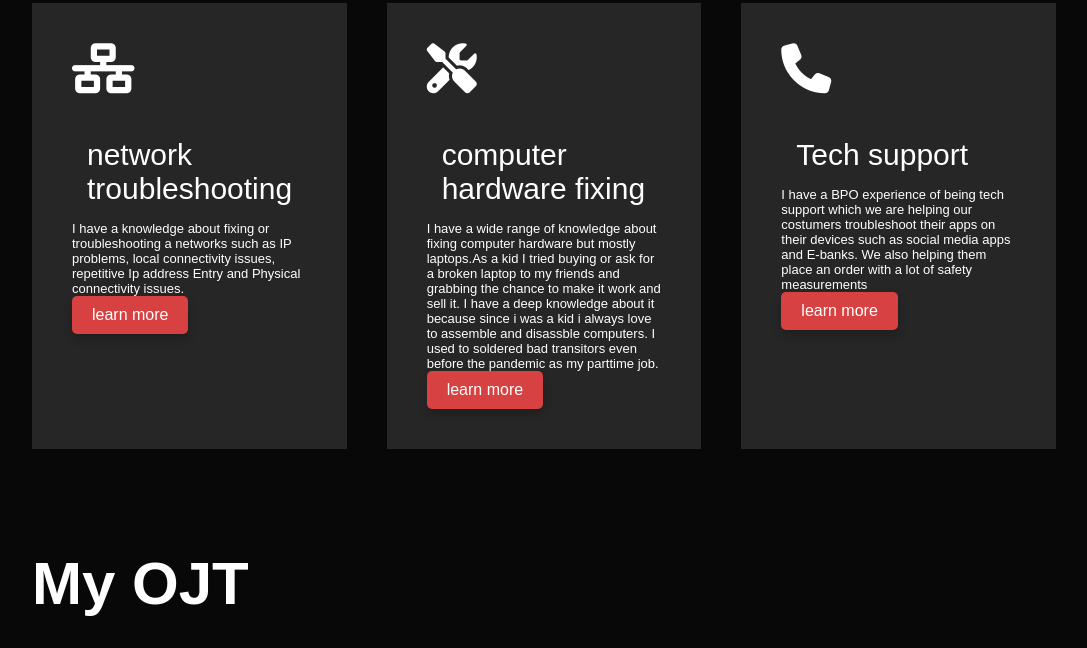
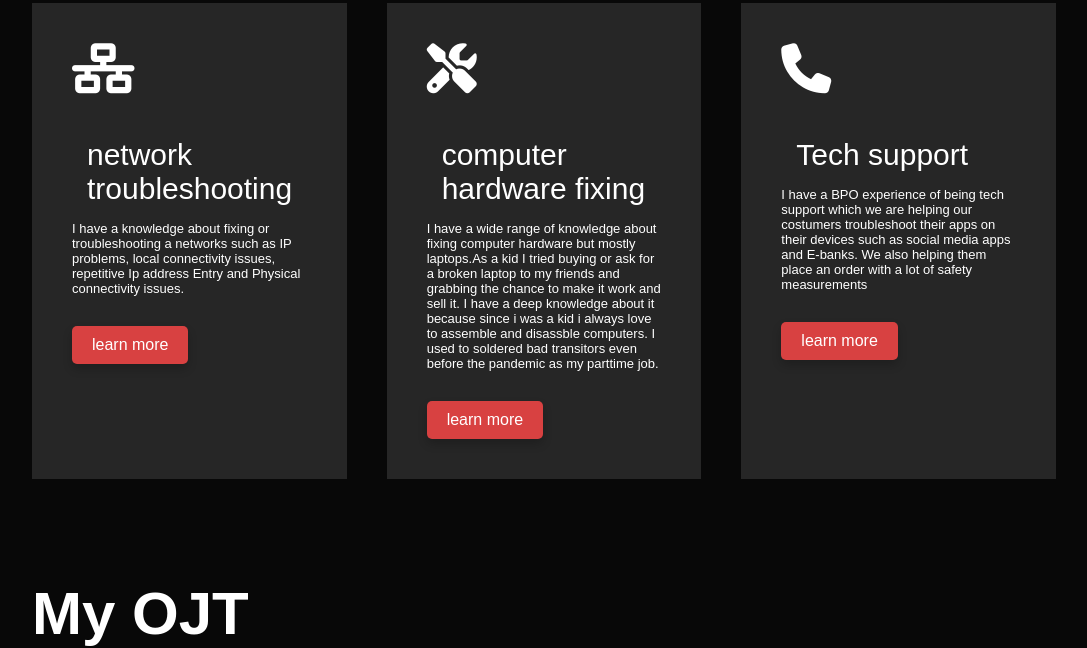
Before and after one commit to JeobenAldous/My-WEBSAYT, a plain HTML site: page index.html in a window 1280 px wide. Shown: the part 1526-2174 px from the top of the page, without its empty margins (96-1183 px from the left). Drawn offline with Linux system fonts and the light colour scheme.

Commit message:
margin for learnmore button

```diff
--- a/style.css
+++ b/style.css
@@ -176,9 +176,12 @@ nav ul li a:hover::after{
     box-shadow: 0 5px 10px rgba(0, 0, 0, 0.2);
     cursor: pointer;
     transition: background-color 0.3s ease;
+    margin-top: 30px;
+    margin-bottom: 0px;
 }
 .services-list div a:hover {
-    background-color: #3e8e41;
+    background-color: #040704;
+    margin: top 30px;
   }
 .services-list div:hover{
     background: #ff004f;
```
